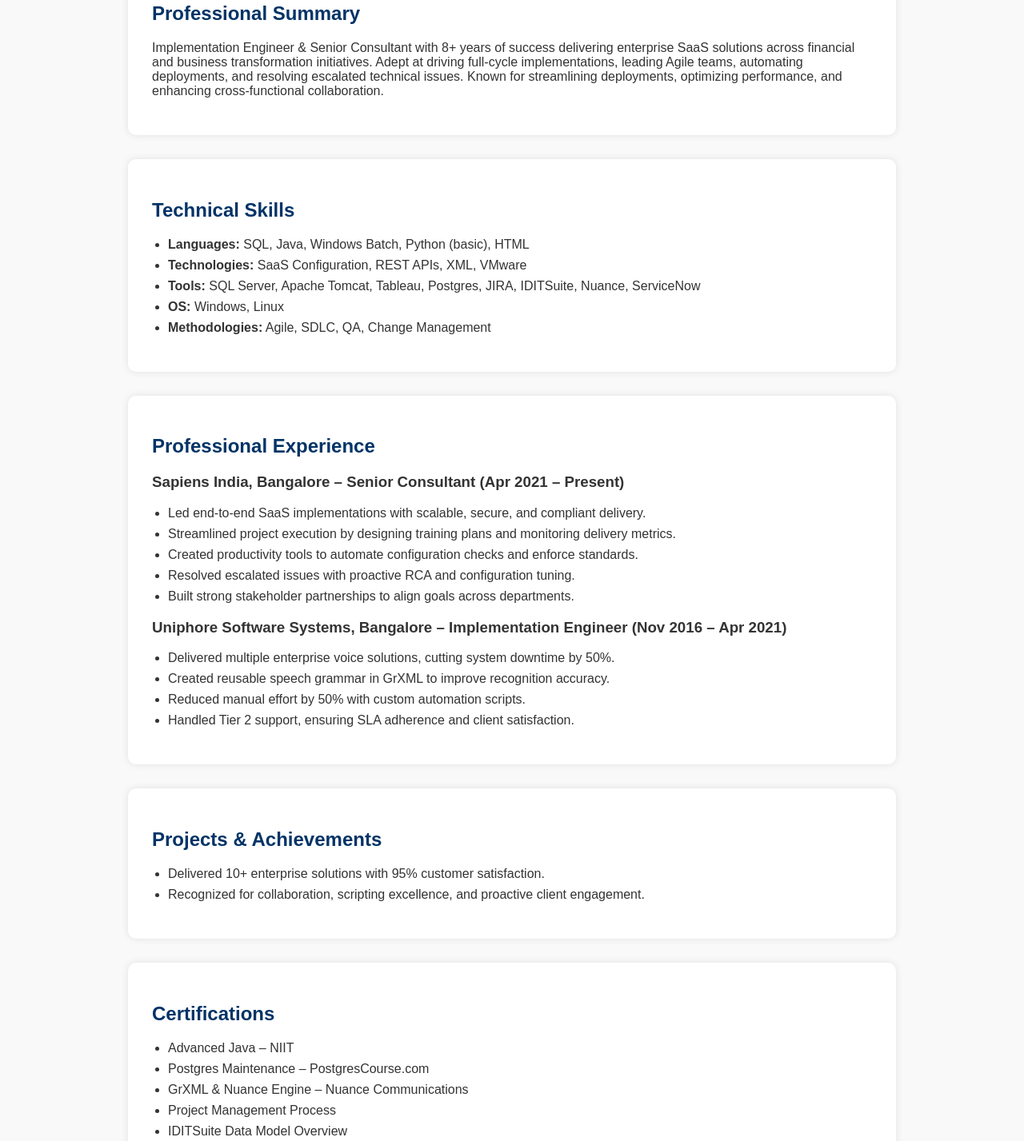
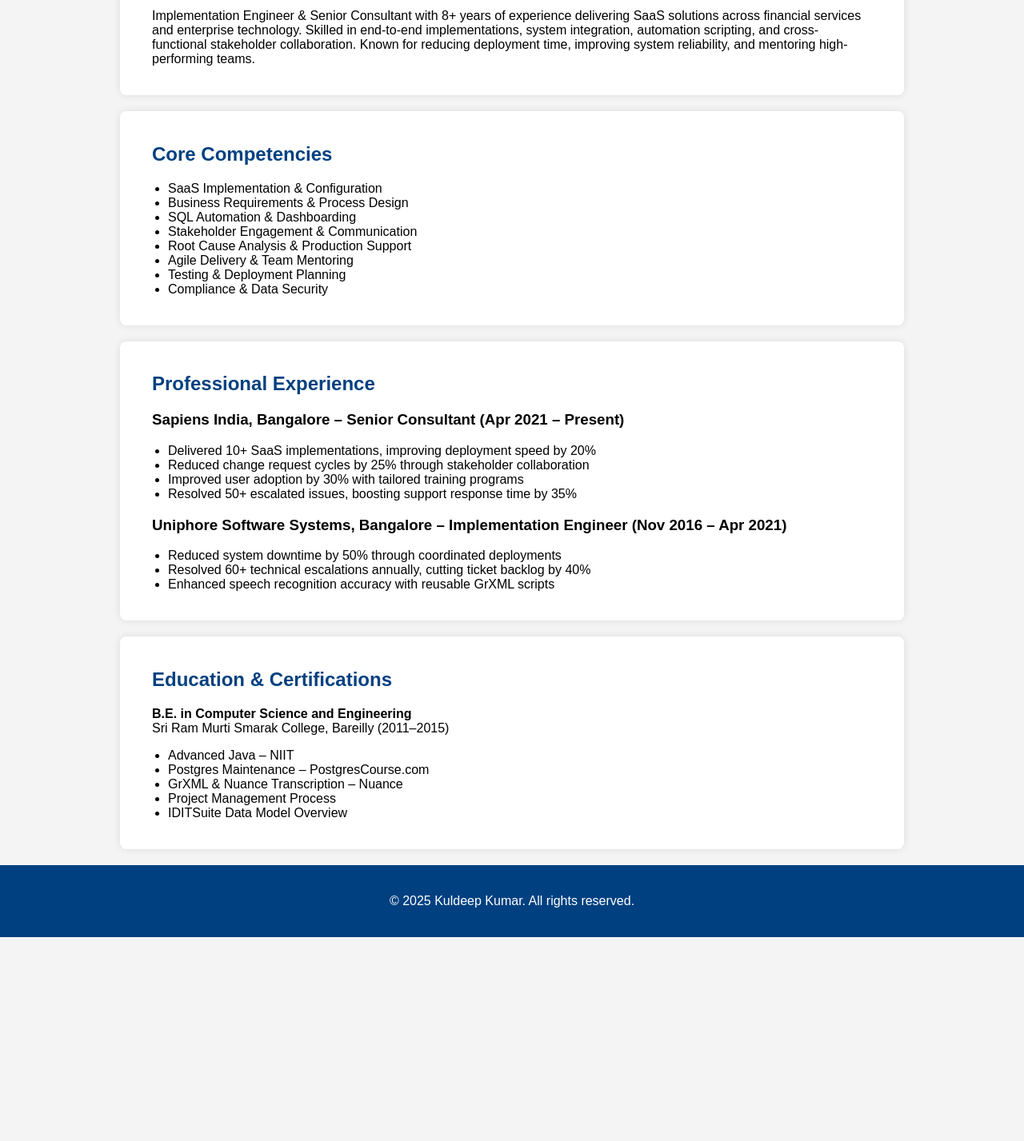
Before and after one commit to mykul421/Kuldeep-Resume-Site, a plain HTML site: page index.html in a window 1280 px wide. Shown: the part 305-1732 px from the top of the page at 80% size. After the commit the page ends 1477 px from the top, so only its background shows below. Drawn offline with Linux system fonts and the light colour scheme.

Commit message:
Add files via upload

```diff
--- a/index.html
+++ b/index.html
@@ -2,17 +2,16 @@
 <!DOCTYPE html>
 <html lang="en">
 <head>
-  <meta charset="UTF-8" />
-  <meta name="viewport" content="width=device-width, initial-scale=1.0" />
-  <title>Kuldeep Kumar – Implementation Engineer & Senior Consultant</title>
+  <meta charset="UTF-8">
+  <meta name="viewport" content="width=device-width, initial-scale=1.0">
+  <title>Kuldeep Kumar – Senior Implementation Consultant</title>
   <style>
-    body { font-family: Arial, sans-serif; margin: 0; background: #f9f9f9; color: #333; }
-    header { background: #003366; color: white; padding: 40px 20px; text-align: center; }
-    section { max-width: 900px; margin: 30px auto; background: #fff; padding: 30px; border-radius: 10px; box-shadow: 0 0 10px rgba(0,0,0,0.1); }
-    h2 { color: #003366; }
+    body { font-family: Arial, sans-serif; background-color: #f4f4f4; margin: 0; padding: 0; }
+    header { background-color: #004080; color: white; padding: 30px; text-align: center; }
+    section { padding: 20px 40px; background-color: white; margin: 20px auto; max-width: 900px; border-radius: 8px; box-shadow: 0 0 10px rgba(0,0,0,0.1); }
+    h2 { color: #004080; }
     ul { padding-left: 20px; }
-    li { margin-bottom: 8px; }
-    footer { text-align: center; padding: 20px; background: #003366; color: white; }
+    footer { text-align: center; padding: 20px; background-color: #004080; color: white; }
     a { color: #0077cc; text-decoration: none; }
   </style>
 </head>
@@ -20,23 +19,26 @@
 
 <header>
   <h1>Kuldeep Kumar</h1>
-  <p>Implementation Engineer & Senior Consultant | 8+ Years of SaaS & Enterprise Delivery</p>
-  <p>Email: kumar.kuldeep421@gmail.com | Phone: 9458705553 | <a href="https://www.linkedin.com/in/mykuldeep/" target="_blank">LinkedIn</a></p>
+  <p>Senior Implementation Consultant | SaaS Solutions | Program Delivery Expert</p>
+  <p>Email: kumar.kuldeep421@gmail.com | <a href="https://www.linkedin.com/in/mykuldeep/" target="_blank">LinkedIn</a></p>
 </header>
 
 <section>
   <h2>Professional Summary</h2>
-  <p>Implementation Engineer & Senior Consultant with 8+ years of success delivering enterprise SaaS solutions across financial and business transformation initiatives. Adept at driving full-cycle implementations, leading Agile teams, automating deployments, and resolving escalated technical issues. Known for streamlining deployments, optimizing performance, and enhancing cross-functional collaboration.</p>
+  <p>Implementation Engineer & Senior Consultant with 8+ years of experience delivering SaaS solutions across financial services and enterprise technology. Skilled in end-to-end implementations, system integration, automation scripting, and cross-functional stakeholder collaboration. Known for reducing deployment time, improving system reliability, and mentoring high-performing teams.</p>
 </section>
 
 <section>
-  <h2>Technical Skills</h2>
+  <h2>Core Competencies</h2>
   <ul>
-    <li><strong>Languages:</strong> SQL, Java, Windows Batch, Python (basic), HTML</li>
-    <li><strong>Technologies:</strong> SaaS Configuration, REST APIs, XML, VMware</li>
-    <li><strong>Tools:</strong> SQL Server, Apache Tomcat, Tableau, Postgres, JIRA, IDITSuite, Nuance, ServiceNow</li>
-    <li><strong>OS:</strong> Windows, Linux</li>
-    <li><strong>Methodologies:</strong> Agile, SDLC, QA, Change Management</li>
+    <li>SaaS Implementation & Configuration</li>
+    <li>Business Requirements & Process Design</li>
+    <li>SQL Automation & Dashboarding</li>
+    <li>Stakeholder Engagement & Communication</li>
+    <li>Root Cause Analysis & Production Support</li>
+    <li>Agile Delivery & Team Mentoring</li>
+    <li>Testing & Deployment Planning</li>
+    <li>Compliance & Data Security</li>
   </ul>
 </section>
 
@@ -44,44 +46,30 @@
   <h2>Professional Experience</h2>
   <h3>Sapiens India, Bangalore – Senior Consultant (Apr 2021 – Present)</h3>
   <ul>
-    <li>Led end-to-end SaaS implementations with scalable, secure, and compliant delivery.</li>
-    <li>Streamlined project execution by designing training plans and monitoring delivery metrics.</li>
-    <li>Created productivity tools to automate configuration checks and enforce standards.</li>
-    <li>Resolved escalated issues with proactive RCA and configuration tuning.</li>
-    <li>Built strong stakeholder partnerships to align goals across departments.</li>
+    <li>Delivered 10+ SaaS implementations, improving deployment speed by 20%</li>
+    <li>Reduced change request cycles by 25% through stakeholder collaboration</li>
+    <li>Improved user adoption by 30% with tailored training programs</li>
+    <li>Resolved 50+ escalated issues, boosting support response time by 35%</li>
   </ul>
 
   <h3>Uniphore Software Systems, Bangalore – Implementation Engineer (Nov 2016 – Apr 2021)</h3>
   <ul>
-    <li>Delivered multiple enterprise voice solutions, cutting system downtime by 50%.</li>
-    <li>Created reusable speech grammar in GrXML to improve recognition accuracy.</li>
-    <li>Reduced manual effort by 50% with custom automation scripts.</li>
-    <li>Handled Tier 2 support, ensuring SLA adherence and client satisfaction.</li>
+    <li>Reduced system downtime by 50% through coordinated deployments</li>
+    <li>Resolved 60+ technical escalations annually, cutting ticket backlog by 40%</li>
+    <li>Enhanced speech recognition accuracy with reusable GrXML scripts</li>
   </ul>
 </section>
 
 <section>
-  <h2>Projects & Achievements</h2>
-  <ul>
-    <li>Delivered 10+ enterprise solutions with 95% customer satisfaction.</li>
-    <li>Recognized for collaboration, scripting excellence, and proactive client engagement.</li>
-  </ul>
-</section>
-
-<section>
-  <h2>Certifications</h2>
+  <h2>Education & Certifications</h2>
+  <p><strong>B.E. in Computer Science and Engineering</strong><br>Sri Ram Murti Smarak College, Bareilly (2011–2015)</p>
   <ul>
     <li>Advanced Java – NIIT</li>
     <li>Postgres Maintenance – PostgresCourse.com</li>
-    <li>GrXML & Nuance Engine – Nuance Communications</li>
+    <li>GrXML & Nuance Transcription – Nuance</li>
     <li>Project Management Process</li>
     <li>IDITSuite Data Model Overview</li>
   </ul>
-</section>
-
-<section>
-  <h2>Education</h2>
-  <p><strong>B.E. in Computer Science and Engineering</strong><br>Sri Ram Murti Smarak College of Engineering and Technology, Bareilly | 2011 – 2015</p>
 </section>
 
 <footer>
```
